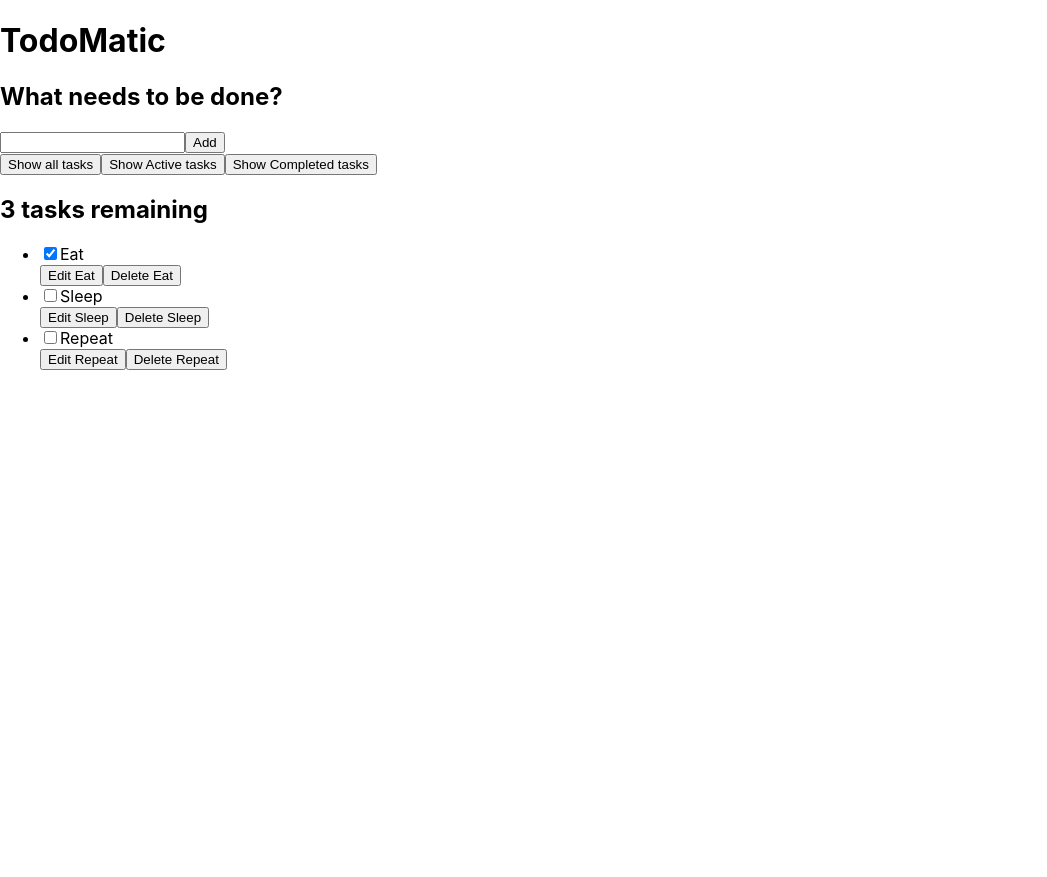
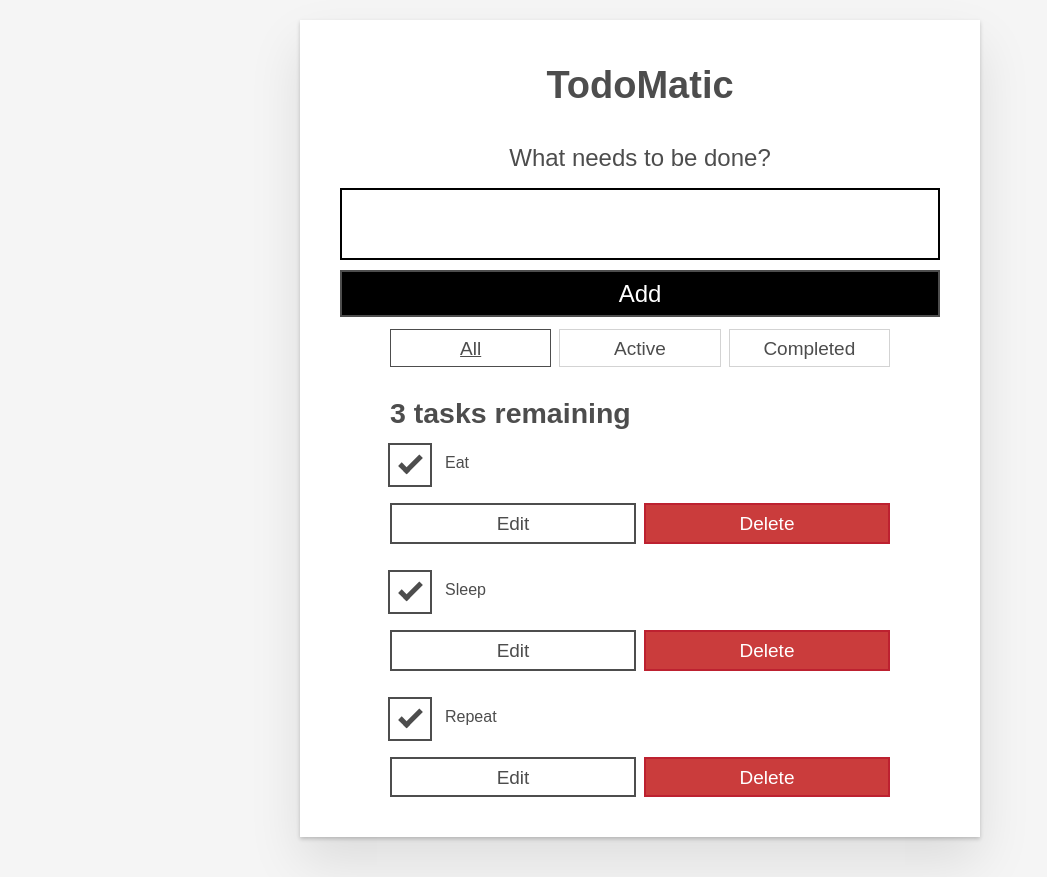
Before and after one commit to Castor0/React-to-do-App, a React (Create React App) app: page / in a window 1280 px wide. Shown: the whole page, without its empty margins (0-1047 px from the left). Before the commit the page ends 800 px from the top, so only its background shows below. Built offline with nearby package versions, Linux system fonts and the light colour scheme.

Commit message:
functinality

```diff
--- a/src/App.js
+++ b/src/App.js
@@ -1,4 +1,7 @@
-function App(props) {
+import Todo from "./components/Todo";
+
+
+const App = (props) => {
   return (
     <div className="todoapp stack-large">
       <h1>TodoMatic</h1>
@@ -41,54 +44,9 @@
         role="list"
         className="todo-list stack-large stack-exception"
         aria-labelledby="list-heading">
-        <li className="todo stack-small">
-          <div className="c-cb">
-            <input id="todo-0" type="checkbox" defaultChecked={true} />
-            <label className="todo-label" htmlFor="todo-0">
-              Eat
-            </label>
-          </div>
-          <div className="btn-group">
-            <button type="button" className="btn">
-              Edit <span className="visually-hidden">Eat</span>
-            </button>
-            <button type="button" className="btn btn__danger">
-              Delete <span className="visually-hidden">Eat</span>
-            </button>
-          </div>
-        </li>
-        <li className="todo stack-small">
-          <div className="c-cb">
-            <input id="todo-1" type="checkbox" />
-            <label className="todo-label" htmlFor="todo-1">
-              Sleep
-            </label>
-          </div>
-          <div className="btn-group">
-            <button type="button" className="btn">
-              Edit <span className="visually-hidden">Sleep</span>
-            </button>
-            <button type="button" className="btn btn__danger">
-              Delete <span className="visually-hidden">Sleep</span>
-            </button>
-          </div>
-        </li>
-        <li className="todo stack-small">
-          <div className="c-cb">
-            <input id="todo-2" type="checkbox" />
-            <label className="todo-label" htmlFor="todo-2">
-              Repeat
-            </label>
-          </div>
-          <div className="btn-group">
-            <button type="button" className="btn">
-              Edit <span className="visually-hidden">Repeat</span>
-            </button>
-            <button type="button" className="btn btn__danger">
-              Delete <span className="visually-hidden">Repeat</span>
-            </button>
-          </div>
-        </li>
+        <Todo name="Eat" />
+        <Todo name="Sleep" />
+        <Todo name="Repeat" />
       </ul>
     </div>
   );
--- /dev/null
+++ b/src/components/Todo.js
@@ -0,0 +1,23 @@
+
+ const Todo = (props) => {
+    return(
+        <li className="todo stack-small">
+      <div className="c-cb">
+        <input id="todo-0" type="checkbox" defaultChecked={true} />
+        <label className="todo-label" htmlFor="todo-0">
+          {props.name}
+        </label>
+      </div>
+      <div className="btn-group">
+        <button type="button" className="btn">
+          Edit <span className="visually-hidden">{props.name}</span>
+        </button>
+        <button type="button" className="btn btn__danger">
+          Delete <span className="visually-hidden">{props.name}</span>
+        </button>
+      </div>
+    </li>
+    );
+};
+
+export default Todo;
--- a/src/index.css
+++ b/src/index.css
@@ -1,13 +1,288 @@
+/* RESETS */
+*,
+*::before,
+*::after {
+  box-sizing: border-box;
+}
+*:focus {
+  outline: 3px dashed #2889eb;
+  outline-offset: 0;
+}
+html {
+  font: 62.5% / 1.15 sans-serif;
+}
+h1,
+h2 {
+  margin-bottom: 0;
+}
+ul {
+  list-style: none;
+  padding: 0;
+}
+button {
+  border: none;
+  margin: 0;
+  padding: 0;
+  width: auto;
+  overflow: visible;
+  background: transparent;
+  color: inherit;
+  font: inherit;
+  line-height: normal;
+  -webkit-font-smoothing: inherit;
+  -moz-osx-font-smoothing: inherit;
+  appearance: none;
+}
+button::-moz-focus-inner {
+  border: 0;
+}
+button,
+input,
+optgroup,
+select,
+textarea {
+  font-family: inherit;
+  font-size: 100%;
+  line-height: 1.15;
+  margin: 0;
+}
+button,
+input {
+  overflow: visible;
+}
+input[type="text"] {
+  border-radius: 0;
+}
 body {
+  width: 100%;
+  max-width: 68rem;
+  margin: 0 auto;
+  font: 1.6rem/1.25 Arial, sans-serif;
+  background-color: #f5f5f5;
+  color: #4d4d4d;
+}
+@media screen and (min-width: 620px) {
+  body {
+    font-size: 1.9rem;
+    line-height: 1.31579;
+  }
+}
+/*END RESETS*/
+/* GLOBAL STYLES */
+.form-group > input[type="text"] {
+  display: inline-block;
+  margin-top: 0.4rem;
+}
+.btn {
+  padding: 0.8rem 1rem 0.7rem;
+  border: 0.2rem solid #4d4d4d;
+  cursor: pointer;
+  text-transform: capitalize;
+}
+.btn.toggle-btn {
+  border-width: 1px;
+  border-color: #d3d3d3;
+}
+.btn.toggle-btn[aria-pressed="true"] {
+  text-decoration: underline;
+  border-color: #4d4d4d;
+}
+.btn__danger {
+  color: #fff;
+  background-color: #ca3c3c;
+  border-color: #bd2130;
+}
+.btn__filter {
+  border-color: lightgrey;
+}
+.btn__primary {
+  color: #fff;
+  background-color: #000;
+}
+.btn-group {
+  display: flex;
+  justify-content: space-between;
+}
+.btn-group > * {
+  flex: 1 1 49%;
+}
+.btn-group > * + * {
+  margin-left: 0.8rem;
+}
+.label-wrapper {
   margin: 0;
-  font-family: -apple-system, BlinkMacSystemFont, 'Segoe UI', 'Roboto', 'Oxygen',
-    'Ubuntu', 'Cantarell', 'Fira Sans', 'Droid Sans', 'Helvetica Neue',
-    sans-serif;
+  flex: 0 0 100%;
+  text-align: center;
+}
+.visually-hidden {
+  position: absolute !important;
+  height: 1px;
+  width: 1px;
+  overflow: hidden;
+  clip: rect(1px 1px 1px 1px);
+  clip: rect(1px, 1px, 1px, 1px);
+  white-space: nowrap;
+}
+[class*="stack"] > * {
+  margin-top: 0;
+  margin-bottom: 0;
+}
+.stack-small > * + * {
+  margin-top: 1.25rem;
+}
+.stack-large > * + * {
+  margin-top: 2.5rem;
+}
+@media screen and (min-width: 550px) {
+  .stack-small > * + * {
+    margin-top: 1.4rem;
+  }
+  .stack-large > * + * {
+    margin-top: 2.8rem;
+  }
+}
+.stack-exception {
+  margin-top: 1.2rem;
+}
+/* END GLOBAL STYLES */
+.todoapp {
+  background: #fff;
+  margin: 2rem 0 4rem 0;
+  padding: 1rem;
+  position: relative;
+  box-shadow: 0 2px 4px 0 rgba(0, 0, 0, 0.2), 0 2.5rem 5rem 0 rgba(0, 0, 0, 0.1);
+}
+@media screen and (min-width: 550px) {
+  .todoapp {
+    padding: 4rem;
+  }
+}
+.todoapp > * {
+  max-width: 50rem;
+  margin-left: auto;
+  margin-right: auto;
+}
+.todoapp > form {
+  max-width: 100%;
+}
+.todoapp > h1 {
+  display: block;
+  max-width: 100%;
+  text-align: center;
+  margin: 0;
+  margin-bottom: 1rem;
+}
+.label__lg {
+  line-height: 1.01567;
+  font-weight: 300;
+  padding: 0.8rem;
+  margin-bottom: 1rem;
+  text-align: center;
+}
+.input__lg {
+  padding: 2rem;
+  border: 2px solid #000;
+}
+.input__lg:focus {
+  border-color: #4d4d4d;
+  box-shadow: inset 0 0 0 2px;
+}
+[class*="__lg"] {
+  display: inline-block;
+  width: 100%;
+  font-size: 1.9rem;
+}
+[class*="__lg"]:not(:last-child) {
+  margin-bottom: 1rem;
+}
+@media screen and (min-width: 620px) {
+  [class*="__lg"] {
+    font-size: 2.4rem;
+  }
+}
+/* Todo item styles */
+.todo {
+  display: flex;
+  flex-direction: row;
+  flex-wrap: wrap;
+}
+.todo > * {
+  flex: 0 0 100%;
+}
+.todo-text {
+  width: 100%;
+  min-height: 4.4rem;
+  padding: 0.4rem 0.8rem;
+  border: 2px solid #565656;
+}
+.todo-text:focus {
+  box-shadow: inset 0 0 0 2px;
+}
+/* CHECKBOX STYLES */
+.c-cb {
+  box-sizing: border-box;
+  font-family: Arial, sans-serif;
   -webkit-font-smoothing: antialiased;
-  -moz-osx-font-smoothing: grayscale;
+  font-weight: 400;
+  font-size: 1.6rem;
+  line-height: 1.25;
+  display: block;
+  position: relative;
+  min-height: 44px;
+  padding-left: 40px;
+  clear: left;
 }
-
-code {
-  font-family: source-code-pro, Menlo, Monaco, Consolas, 'Courier New',
-    monospace;
+.c-cb > label::before,
+.c-cb > input[type="checkbox"] {
+  box-sizing: border-box;
+  top: -2px;
+  left: -2px;
+  width: 44px;
+  height: 44px;
 }
+.c-cb > input[type="checkbox"] {
+  -webkit-font-smoothing: antialiased;
+  cursor: pointer;
+  position: absolute;
+  z-index: 1;
+  margin: 0;
+  opacity: 0;
+}
+.c-cb > label {
+  font-size: inherit;
+  font-family: inherit;
+  line-height: inherit;
+  display: inline-block;
+  margin-bottom: 0;
+  padding: 8px 15px 5px;
+  cursor: pointer;
+  touch-action: manipulation;
+}
+.c-cb > label::before {
+  content: "";
+  position: absolute;
+  border: 2px solid currentcolor;
+  background: transparent;
+}
+.c-cb > input[type="checkbox"]:focus + label::before {
+  border-width: 4px;
+  outline: 3px dashed #228bec;
+}
+.c-cb > label::after {
+  box-sizing: content-box;
+  content: "";
+  position: absolute;
+  top: 11px;
+  left: 9px;
+  width: 18px;
+  height: 7px;
+  transform: rotate(-45deg);
+  border: solid;
+  border-width: 0 0 5px 5px;
+  border-top-color: transparent;
+  opacity: 0;
+  background: transparent;
+}
+.c-cb > input[type="checkbox"]:checked + label::after {
+  opacity: 1;
+}
```
